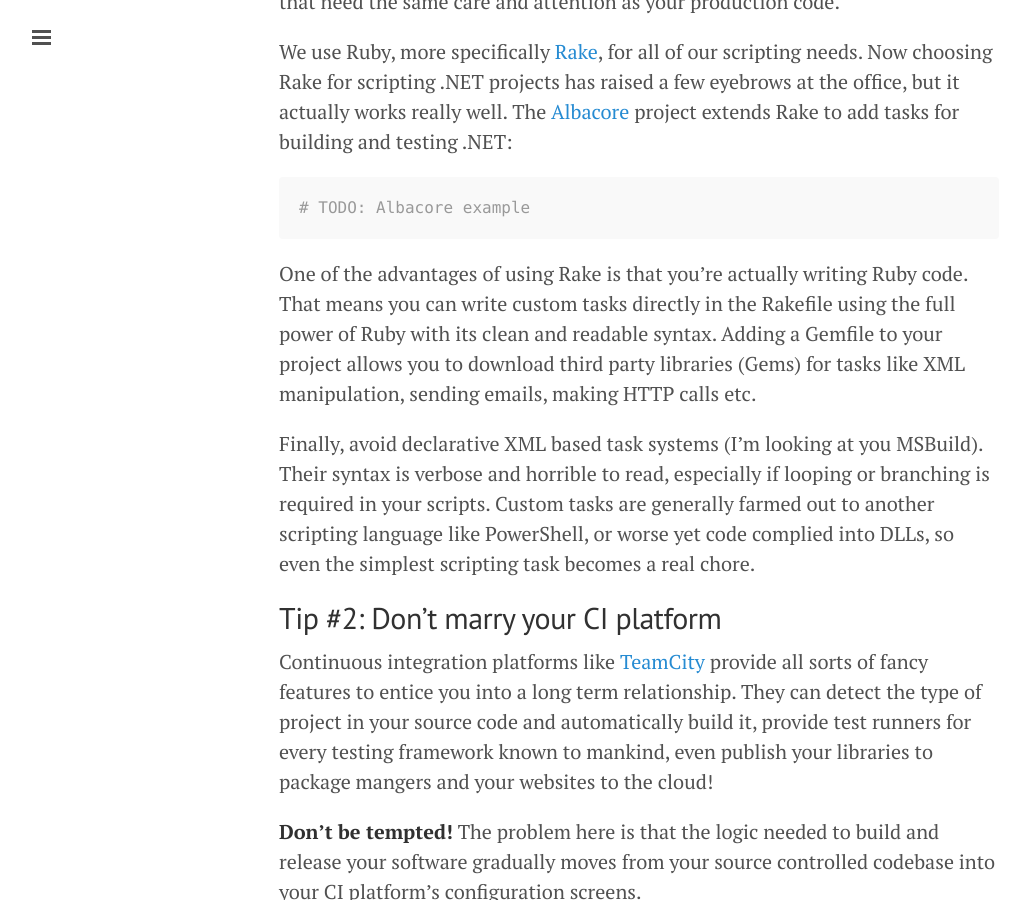
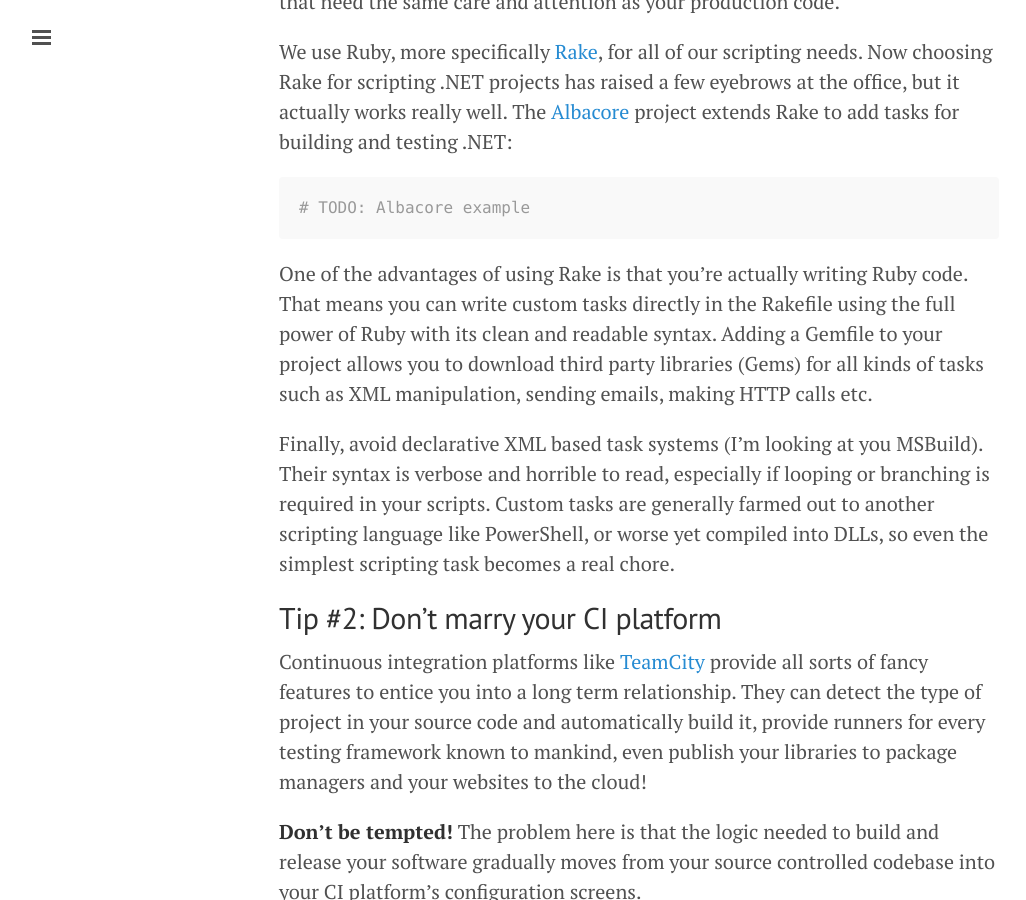
Before and after one commit to ColinOrr/colinorr.github.io, a Jekyll site: the page built from _posts/2015-07-27-continuous-delivery-tips.md, in a window 1280 px wide and 900 px high, scrolled down 1003 px. Shown: the whole window, without its empty margins (1-1027 px from the left). Built offline with Jekyll 4.4.1, drawn with Linux system fonts in a browser that asks for light colours; some web fonts are replaced; Markdown is read by kramdown in place of the engine named in the settings; comment, search, counter and statistics services are not loaded; some of the changed text lies outside the part shown.

Commit message:
More fiddling

```diff
--- a/_posts/2015-07-27-continuous-delivery-tips.md
+++ b/_posts/2015-07-27-continuous-delivery-tips.md
@@ -45,22 +45,22 @@
 One of the advantages of using Rake is that you're actually writing Ruby code.
 That means you can write custom tasks directly in the Rakefile using the full
 power of Ruby with its clean and readable syntax.  Adding a Gemfile to your
-project allows you to download third party libraries (Gems) for tasks like XML
-manipulation, sending emails, making HTTP calls etc.
+project allows you to download third party libraries (Gems) for all kinds of
+tasks such as XML manipulation, sending emails, making HTTP calls etc.
 
 Finally, avoid declarative XML based task systems (I'm looking at you MSBuild).
 Their syntax is verbose and horrible to read, especially if looping or branching
 is required in your scripts. Custom tasks are generally farmed out to another
-scripting language like PowerShell, or worse yet code complied into DLLs, so
-even the simplest scripting task becomes a real chore.
+scripting language like PowerShell, or worse yet compiled into DLLs, so even the
+simplest scripting task becomes a real chore.
 
 ## Tip #2: Don't marry your CI platform
 
 Continuous integration platforms like [TeamCity]() provide all sorts of fancy
-features to entice you into a long term relationship.  They can detect the type
-of project in your source code and automatically build it, provide test runners
-for every testing framework known to mankind, even publish your libraries to
-package mangers and your websites to the cloud!
+features to entice you into a long term relationship. They can detect the type
+of project in your source code and automatically build it, provide runners for
+every testing framework known to mankind, even publish your libraries to package
+managers and your websites to the cloud!
 
 **Don't be tempted!**  The problem here is that the logic needed to build and
 release your software gradually moves from your source controlled codebase into
```
Also changed, not shown: other parts of _posts/2015-07-27-continuous-delivery-tips.md (+7 -2 lines).
